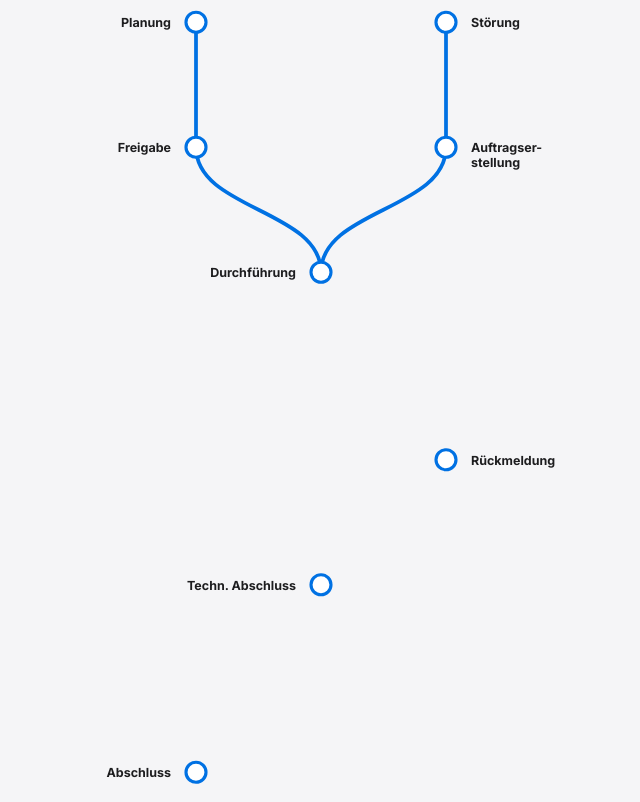
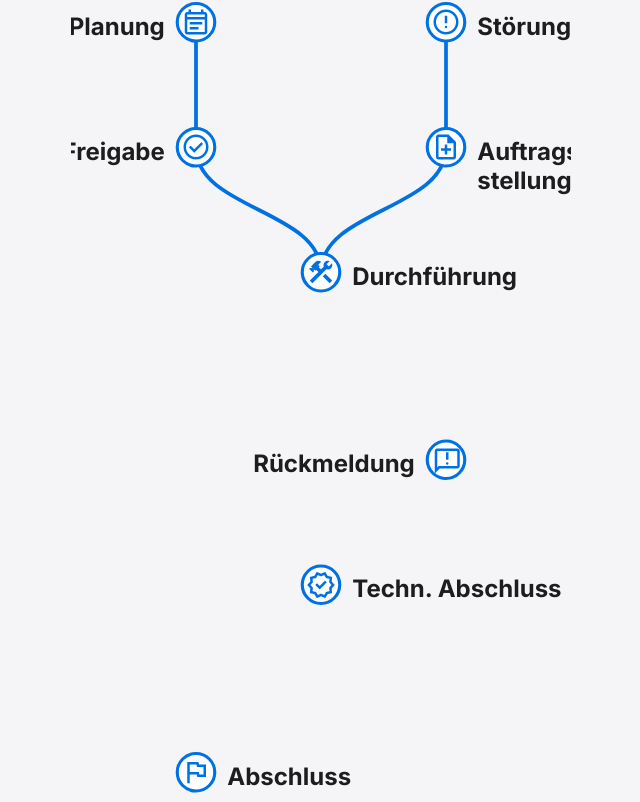
Before and after one commit to daniilmars/pmqualityassistent, a plain HTML site: page de/index.html in a window 1280 px wide. Shown: the part 2518-3320 px from the top of the page, without its empty margins (319-959 px from the left). Drawn offline with nearby package versions, Linux system fonts and the light colour scheme.

Commit message:
feat: Improve timeline visual consistency and icon placement

```diff
--- a/assets/css/style.css
+++ b/assets/css/style.css
@@ -405,19 +405,22 @@ section:last-of-type {
     fill: var(--card-background-color);
     stroke: var(--primary-color);
     stroke-width: 2.5;
+    r: 15;
 }
 
 .milestone-label {
     font-family: var(--font-family);
-    font-size: 10px;
+    font-size: 1.2rem;
     font-weight: 700;
     fill: var(--text-color);
     text-anchor: middle; /* Centers text horizontally */
 }
 /* Adjust specific label positions */
-.milestone-label[x="80"] { text-anchor: end; }
-.milestone-label[x="320"] { text-anchor: start; }
-.milestone-label[x="180"] { text-anchor: end; }
+.milestone-label[x="75"] { text-anchor: end; }
+.milestone-label[x="325"] { text-anchor: start; }
+.milestone-label[x="225"] { text-anchor: start; }
+.milestone-label[x="275"] { text-anchor: end; }
+.milestone-label[x="125"] { text-anchor: start; }
 
 #timeline-tooltip {
     display: none; /* Hidden by default */
@@ -434,3 +437,8 @@ section:last-of-type {
     transition: opacity 0.2s ease; /* ADD THIS: Animate the fade */
     pointer-events: none;
 }
+
+.milestone-icon {
+    font-size: 3.5rem;
+    color: var(--primary-color);
+}
--- a/de/index.html
+++ b/de/index.html
@@ -100,40 +100,64 @@
                         <path id="path3" class="timeline-path" d="M 200 225 S 300 275, 300 325 V 375 S 300 425, 200 475 S 100 525, 100 575 V 625"></path>
                         <path id="path2" class="timeline-path" d="M 300 25 V 125 C 300 175, 200 175, 200 225"></path>
 
-                        <g class="milestone-group" data-tooltip="Eine präventive Wartung wird vom System automatisch ausgelöst.">
+                                                                                                                        <g class="milestone-group" data-tooltip="Eine präventive Wartung wird vom System automatisch ausgelöst.">
                             <circle class="milestone-circle" cx="100" cy="25" r="8"></circle>
-                            <text class="milestone-label" x="80" y="29">Planung</text>
+                            <foreignObject x="88" y="13" width="56" height="56">
+                                <i class="material-symbols-outlined milestone-icon">event_note</i>
+                            </foreignObject>
+                            <text class="milestone-label" x="75" y="35">Planung</text>
                         </g>
-                        <g class="milestone-group" data-tooltip="Ein Techniker erfasst eine ungeplante Störung im System.">
+                                                <g class="milestone-group" data-tooltip="Ein Techniker erfasst eine ungeplante Störung im System.">
                             <circle class="milestone-circle" cx="300" cy="25" r="8"></circle>
-                            <text class="milestone-label" x="320" y="29">Störung</text>
+                            <foreignObject x="288" y="13" width="56" height="56">
+                                <i class="material-symbols-outlined milestone-icon">error</i>
+                            </foreignObject>
+                            <text class="milestone-label" x="325" y="35">Störung</text>
                         </g>
                         <g class="milestone-group" data-tooltip="Arbeitsplan, Material und Ressourcen sind im Auftrag hinterlegt.">
                             <circle class="milestone-circle" cx="100" cy="125" r="8"></circle>
-                            <text class="milestone-label" x="80" y="129">Freigabe</text>
+                            <foreignObject x="88" y="113" width="56" height="56">
+                                <i class="material-symbols-outlined milestone-icon">check_circle</i>
+                            </foreignObject>
+                            <text class="milestone-label" x="75" y="135">Freigabe</text>
                         </g>
-                        <g class="milestone-group" data-tooltip="Ein Planer prüft die Meldung und legt einen Auftrag an.">
+                                                                                                                                                                                                                        <g class="milestone-group" data-tooltip="Ein Planer prüft die Meldung und legt einen Auftrag an.">
                             <circle class="milestone-circle" cx="300" cy="125" r="8"></circle>
-                            <text class="milestone-label" x="320" y="129">
+                            <foreignObject x="288" y="113" width="56" height="56">
+                                <i class="material-symbols-outlined milestone-icon">note_add</i>
+                            </foreignObject>
+                            <text class="milestone-label" x="325" y="135">
                                 <tspan>Auftragser-</tspan>
-                                <tspan x="320" dy="1.2em">stellung</tspan>
+                                <tspan x="325" dy="1.2em">stellung</tspan>
                             </text>
                         </g>
                         <g class="milestone-group" data-tooltip="Der Techniker beginnt mit der Ausführung der geplanten Arbeiten.">
                             <circle class="milestone-circle" cx="200" cy="225" r="8"></circle>
-                            <text class="milestone-label" x="180" y="229">Durchführung</text>
+                            <foreignObject x="188" y="213" width="56" height="56">
+                                <i class="material-symbols-outlined milestone-icon">construction</i>
+                            </foreignObject>
+                            <text class="milestone-label" x="225" y="235">Durchführung</text>
                         </g>
-                        <g class="milestone-group" data-tooltip="Der Techniker dokumentiert seine Tätigkeiten.">
+                                                <g class="milestone-group" data-tooltip="Der Techniker dokumentiert seine Tätigkeiten.">
                             <circle class="milestone-circle" cx="300" cy="375" r="8"></circle>
-                            <text class="milestone-label" x="320" y="379">Rückmeldung</text>
+                            <foreignObject x="289" y="364" width="56" height="56">
+                                <i class="material-symbols-outlined milestone-icon">feedback</i>
+                            </foreignObject>
+                            <text class="milestone-label" x="275" y="385">Rückmeldung</text>
                         </g>
-                        <g class="milestone-group" data-tooltip="Die technische Arbeit ist beendet.">
+                                                                                                <g class="milestone-group" data-tooltip="Die technische Arbeit ist beendet.">
                             <circle class="milestone-circle" cx="200" cy="475" r="8"></circle>
-                            <text class="milestone-label" x="180" y="479">Techn. Abschluss</text>
+                            <foreignObject x="188" y="463" width="56" height="56">
+                                <i class="material-symbols-outlined milestone-icon">verified</i>
+                            </foreignObject>
+                            <text class="milestone-label" x="225" y="485">Techn. Abschluss</text>
                         </g>
                         <g class="milestone-group" data-tooltip="Alle Kosten sind verbucht, der Prozess ist vollständig abgeschlossen.">
                             <circle class="milestone-circle" cx="100" cy="625" r="8"></circle>
-                            <text class="milestone-label" x="80" y="629">Abschluss</text>
+                            <foreignObject x="88" y="613" width="56" height="56">
+                                <i class="material-symbols-outlined milestone-icon">flag</i>
+                            </foreignObject>
+                            <text class="milestone-label" x="125" y="635">Abschluss</text>
                         </g>
                     </svg>
                     </div>
```
